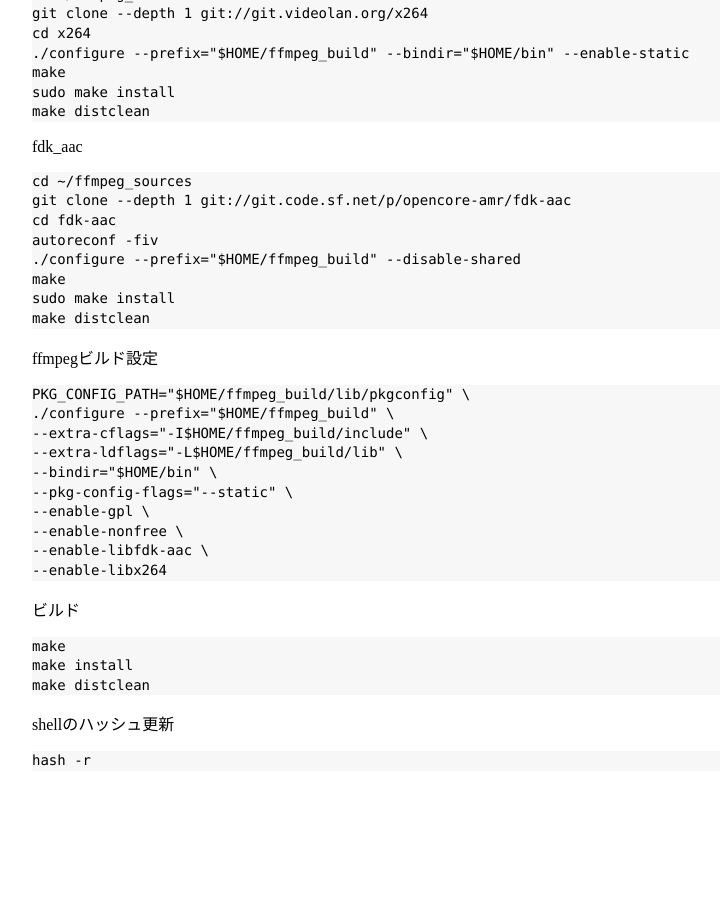
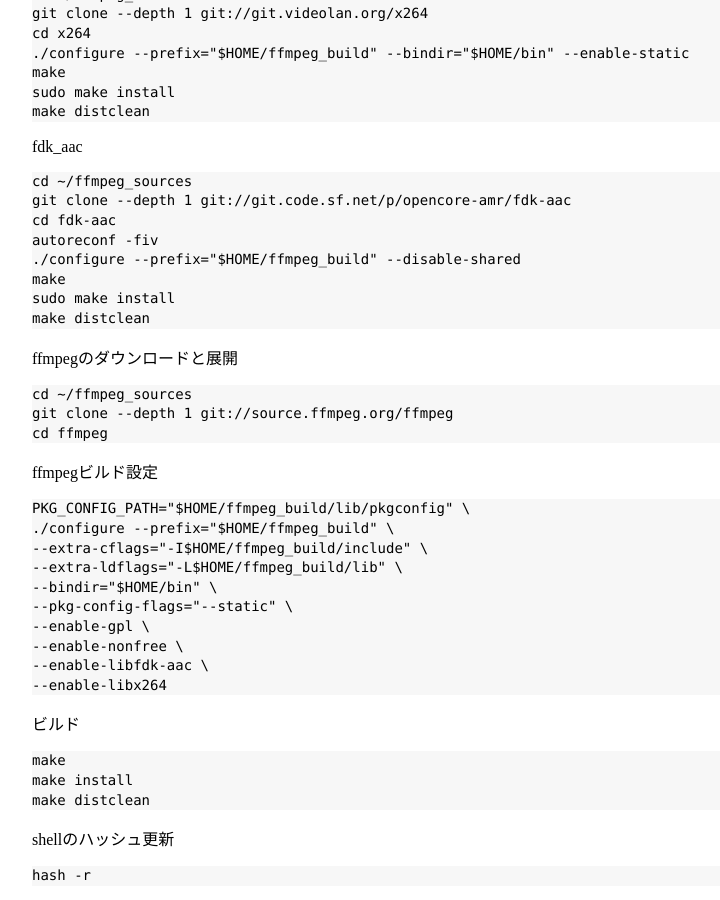
Before and after one commit to nibral/nibral.github.io, a Jekyll site: the page built from _posts/2015-09-05-ffmpeg-on-centos.md, in a window 1280 px wide and 900 px high, scrolled down 1164 px. Shown: the whole window, without its empty margins (208-928 px from the left). Built offline with Jekyll 4.4.1, drawn with Linux system fonts in a browser that asks for light colours; before the commit the page ends 1949 px from its top, so only the background shows below that.

Commit message:
ffmpegのダウンロードが抜けてたので追記

```diff
--- a/_posts/2015-09-05-ffmpeg-on-centos.md
+++ b/_posts/2015-09-05-ffmpeg-on-centos.md
@@ -85,6 +85,12 @@
     sudo make install
     make distclean
 
+ffmpegのダウンロードと展開
+
+    cd ~/ffmpeg_sources
+    git clone --depth 1 git://source.ffmpeg.org/ffmpeg
+    cd ffmpeg
+
 ffmpegビルド設定
 
     PKG_CONFIG_PATH="$HOME/ffmpeg_build/lib/pkgconfig" \
```
Also changed, not shown: 1 other file.
